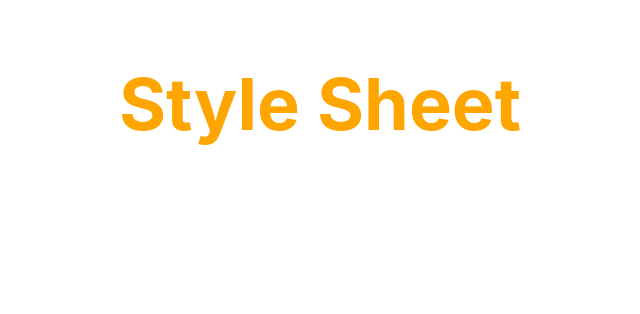
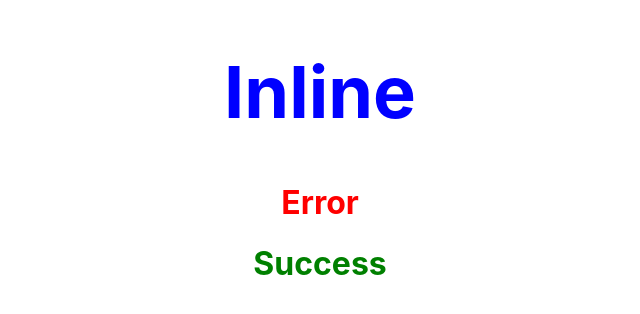
Before and after one commit to 23Vatsal/Hello-World-React, a React (Create React App) app: page / in a window 1280 px wide. Shown: the top 314 px of the page, without its empty margins (320-960 px from the left). Built offline with nearby package versions, Linux system fonts and the light colour scheme.

Commit message:
Inline components

```diff
--- a/src/App.js
+++ b/src/App.js
@@ -13,11 +13,17 @@
 import WelcomeGreeting from './components/WelcomeGreeting';
 import NameList from './components/NameList';
 import StyleSheet from './components/StyleSheet'
+import Inline from './components/Inline';
+import './appStyles.css'
+import styles from './appStyles.module.css'
 
 function App() {
   return (
     <div className="App">
-      <StyleSheet primary={true}/>
+      <Inline />
+      <h1 className='error'>Error</h1>
+      <h1 className={styles.success}>Success</h1>
+      {/* <StyleSheet primary={true}/> */}
       {/* <NameList/> */}
       {/* <WelcomeGreeting/> */}
       {/* <ParentComponent/> */}
--- /dev/null
+++ b/src/appStyles.css
@@ -0,0 +1,3 @@
+.error{
+    color: red
+}
--- /dev/null
+++ b/src/appStyles.module.css
@@ -0,0 +1,3 @@
+.success{
+    color: green
+}
--- /dev/null
+++ b/src/components/Inline.js
@@ -0,0 +1,16 @@
+import React from 'react'
+
+const heading={
+    fontSize : '72px',
+    color : 'blue'
+}
+
+function Inline() {
+    return (
+        <div>
+            <h1 style={heading}>Inline</h1>
+        </div>
+    )
+}
+
+export default Inline
```
